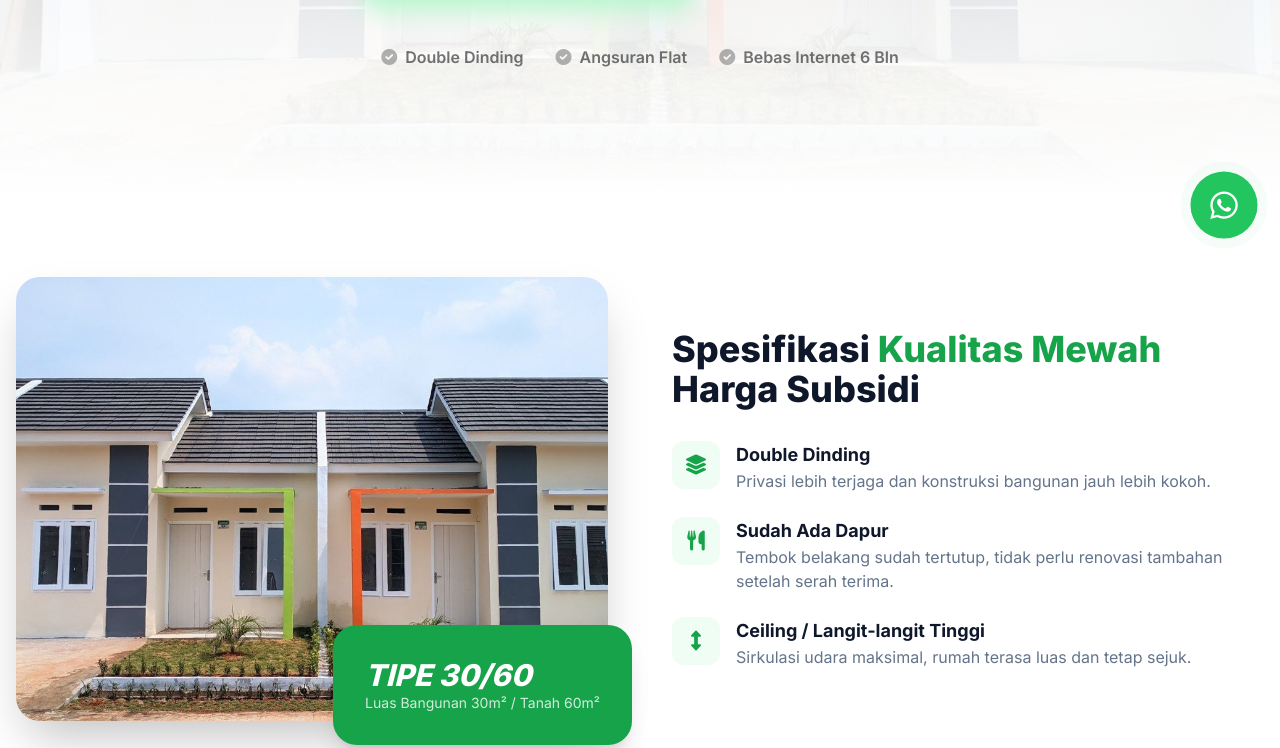
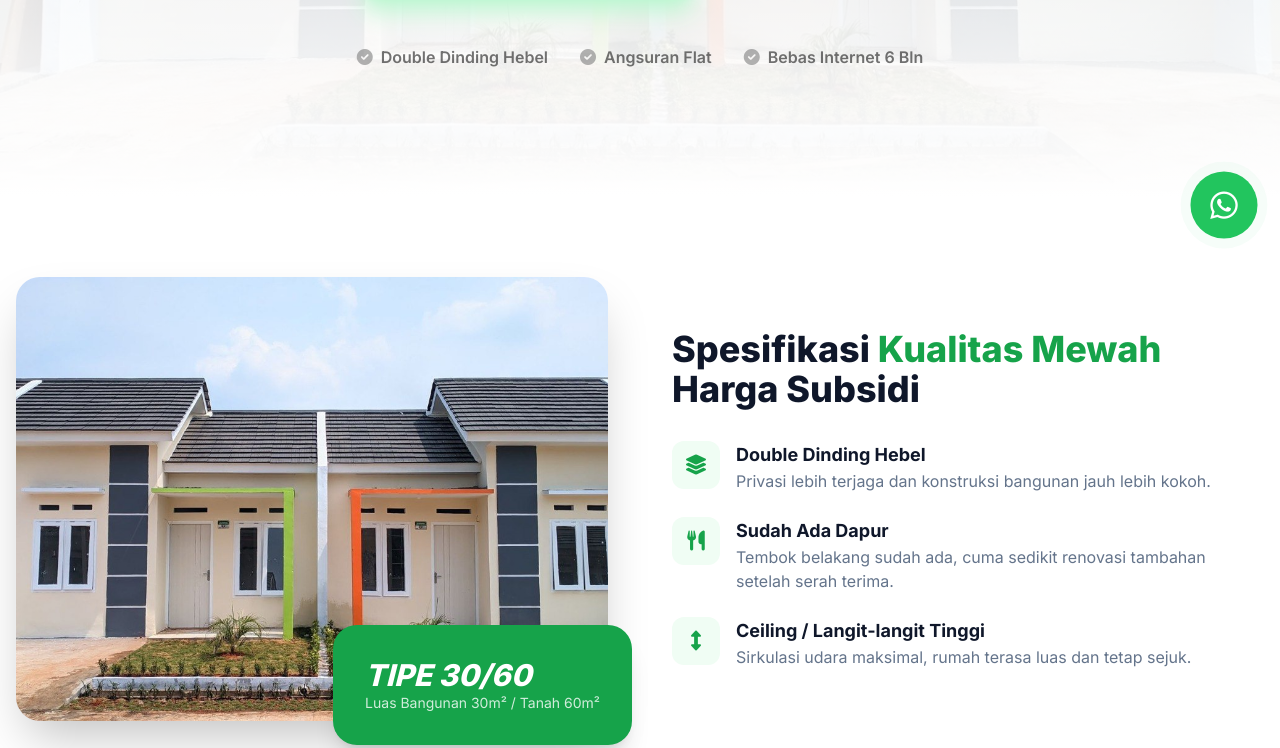
Before and after one commit to mkpesonabot-star/Pesona_Kahuripan, a plain HTML site: page index.html in a window 1280 px wide. Shown: the part 539-1287 px from the top of the page. Drawn offline with nearby package versions, Linux system fonts and the light colour scheme.

Commit message:
Update index.html

```diff
--- a/index.html
+++ b/index.html
@@ -79,7 +79,7 @@
                 <div class="mt-12 flex flex-wrap justify-center gap-8 opacity-60 grayscale hover:grayscale-0 transition-all">
                     <div class="flex items-center space-x-2">
                         <i class="fas fa-check-circle text-green-600"></i>
-                        <span class="font-semibold">Double Dinding</span>
+                        <span class="font-semibold">Double Dinding Hebel</span>
                     </div>
                     <div class="flex items-center space-x-2">
                         <i class="fas fa-check-circle text-green-600"></i>
@@ -115,7 +115,7 @@
                                 <i class="fas fa-layer-group text-xl"></i>
                             </div>
                             <div>
-                                <h4 class="font-bold text-lg">Double Dinding</h4>
+                                <h4 class="font-bold text-lg">Double Dinding Hebel</h4>
                                 <p class="text-slate-500">Privasi lebih terjaga dan konstruksi bangunan jauh lebih kokoh.</p>
                             </div>
                         </div>
@@ -125,7 +125,7 @@
                             </div>
                             <div>
                                 <h4 class="font-bold text-lg">Sudah Ada Dapur</h4>
-                                <p class="text-slate-500">Tembok belakang sudah tertutup, tidak perlu renovasi tambahan setelah serah terima.</p>
+                                <p class="text-slate-500">Tembok belakang sudah ada, cuma sedikit renovasi tambahan setelah serah terima.</p>
                             </div>
                         </div>
                         <div class="flex items-start space-x-4">
@@ -202,7 +202,7 @@
                 <div class="mt-12 flex flex-col items-center">
                     <a href="https://wa.me/628211979791?text=Halo%20AbangRico,%20bisa%20jelaskan%20rincian%207%20Juta%20All-in?"
                        class="px-12 py-6 bg-white text-slate-900 rounded-2xl font-black text-xl hover:bg-green-400 hover:text-white transition-all">
-                        HUBUNGI ABANGRICO SEKARANG
+                        HUBUNGI AbangRico SEKARANG
                     </a>
                 </div>
             </div>
```
